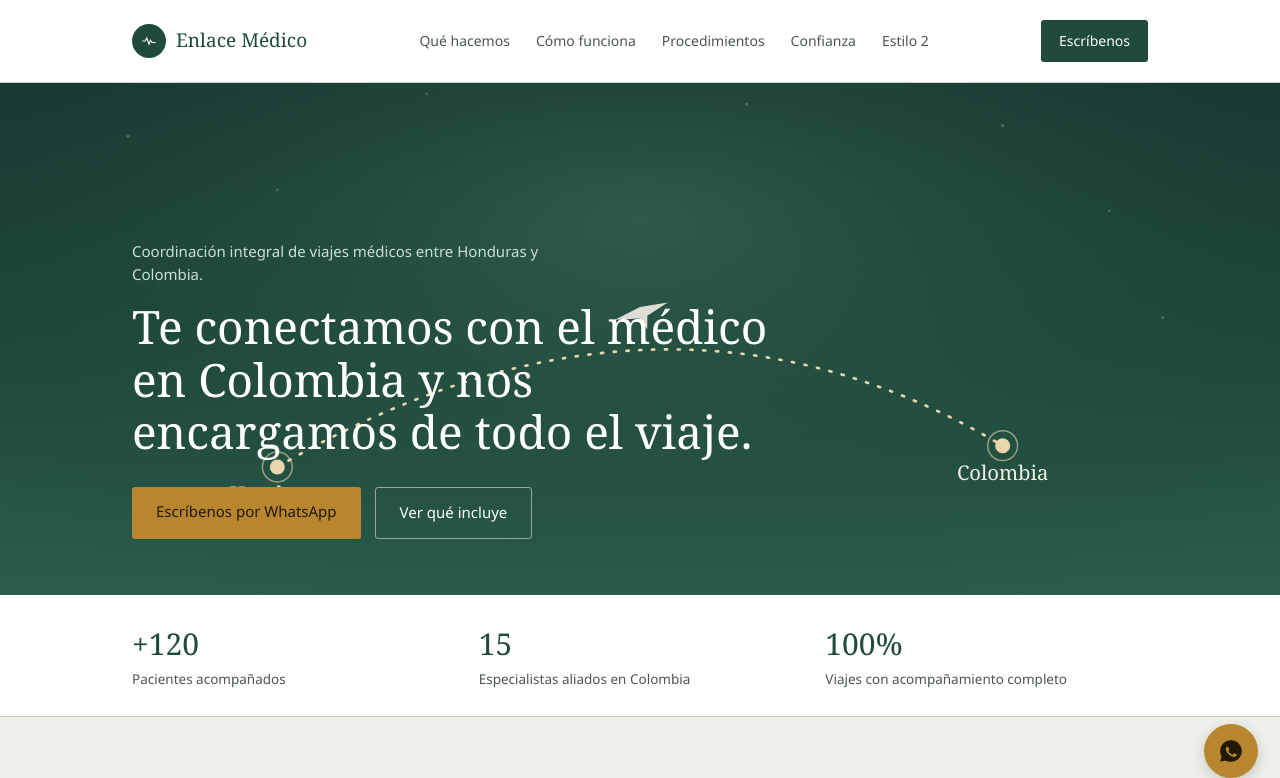
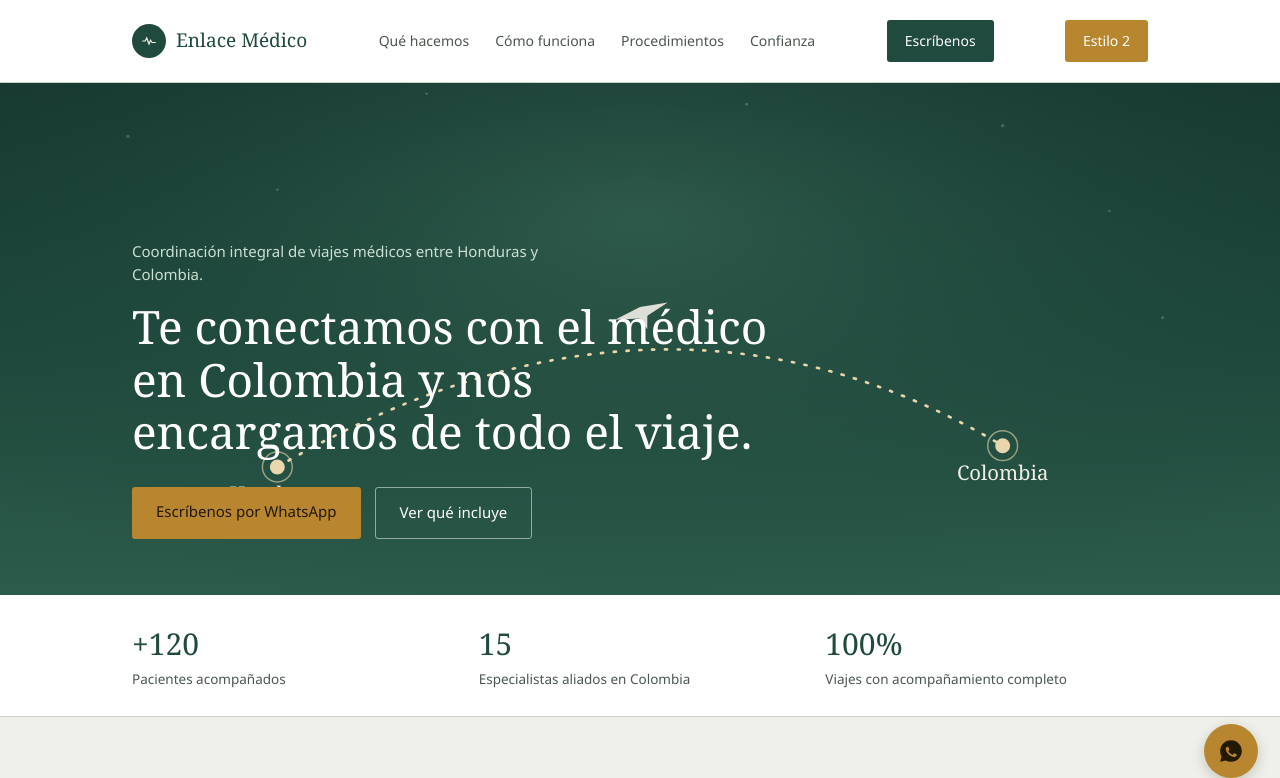
Before and after one commit to Coquintero/coquintero.github.io, a plain HTML site: page index.html in a window 1280 px wide. Shown: the top 778 px of the page. Drawn offline with Linux system fonts and the light colour scheme.

Commit message:
cuarto commit corregido otra vez x

```diff
--- a/index.html
+++ b/index.html
@@ -64,6 +64,17 @@
     text-decoration:none;
     font-size:14px;
     white-space:nowrap;
+  }
+  .nav-ctb{
+    display:inline-flex; align-items:center; gap:8px;
+    background:var(--accent); color:#fff;
+    padding:10px 18px;
+    border-radius:var(--radius);
+    text-decoration:none;
+    font-size:14px;
+    white-space:nowrap;
+
+
   }
   @media (max-width:820px){ nav{display:none;} }
 
@@ -231,9 +242,11 @@
       <a href="#proceso">Cómo funciona</a>
       <a href="#servicios">Procedimientos</a>
       <a href="#confianza">Confianza</a>
-      <a href="/home.html">Estilo 2</a>
+
     </nav>
+
     <a class="nav-cta" href="#chat">Escríbenos</a>
+    <a class="nav-ctb"  href="/home.html"> Estilo 2</a>
   </div>
 </header>
 
```
